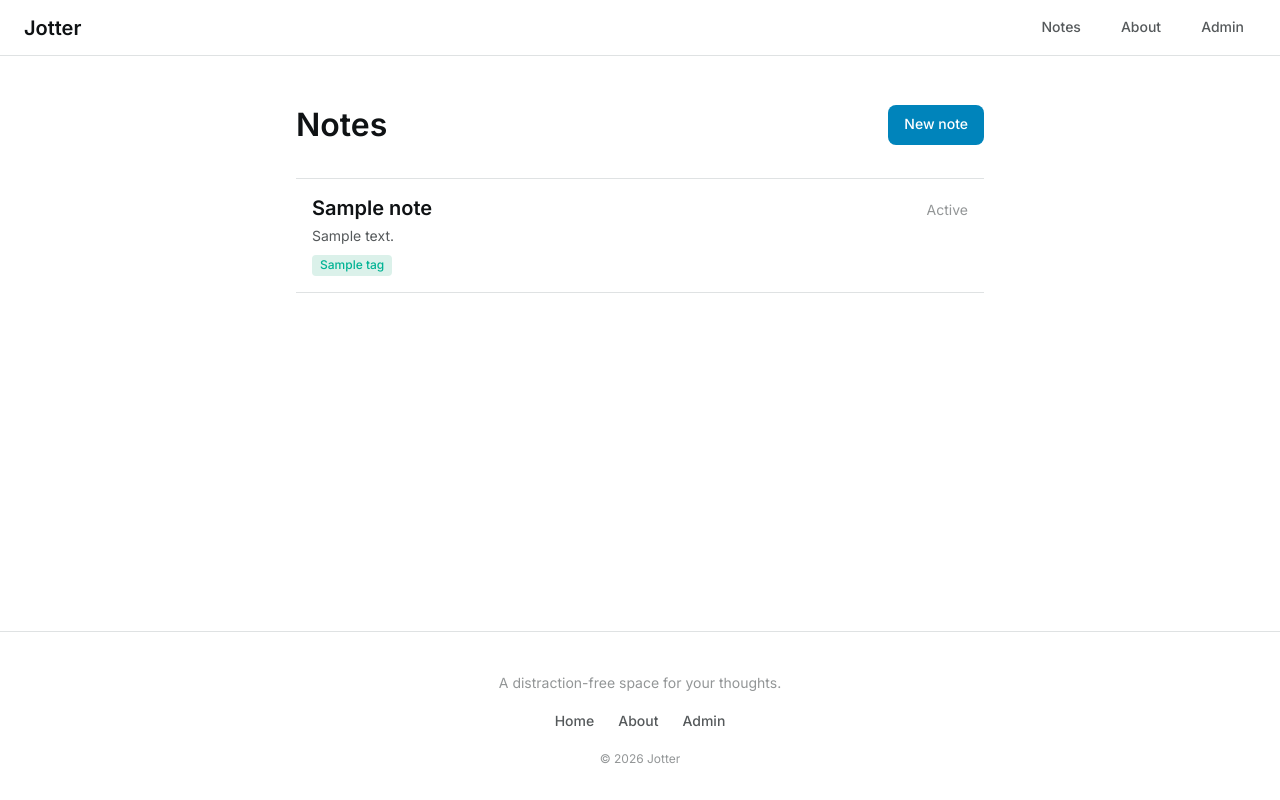
After one commit to Solod-S/jotter-django, a Django app: page /notes/ in a window 1280 px wide. The commit adds this page. Run offline with Django 4.2, Linux system fonts and the light colour scheme; tables that the repository leaves empty hold one stand-in row (values such as "Sample post").

Commit message:
feat: Implement notes list, creation, and detail views; add footer and styling components

```diff
--- a/notes/urls.py
+++ b/notes/urls.py
@@ -6,4 +6,7 @@ app_name = "notes"
 urlpatterns = [
     path('', views.index, name="index"),
     path('about/', views.about, name="about"),
+    path('notes/', views.notes_list, name="notes_list"),
+    path('notes/create/', views.note_create, name="note_create"),
+    path('notes/<int:pk>/', views.note_detail, name="note_detail"),
 ]
--- a/notes/views.py
+++ b/notes/views.py
@@ -1,5 +1,5 @@
 from django.shortcuts import render
-
+from .models import Note, Tag, Category
 # Create your views here.
 
 
@@ -9,3 +9,26 @@ def index(request):
 
 def about(request):
     return render(request, "about/index.html")
+
+
+def notes_list(request):
+    notes = Note.objects.all()
+    tags = Tag.objects.all()
+    categories = Category.objects.all()
+    return render(request, "notes/notes_list.html", {
+        "notes": notes,
+        "tags": tags,
+        "categories": categories
+    })
+
+
+def note_create(request):
+    # TODO: Implement note creation
+    from django.http import HttpResponse
+    return HttpResponse("Note create — coming soon")
+
+
+def note_detail(request, pk):
+    # TODO: Implement note detail view
+    from django.http import HttpResponse
+    return HttpResponse(f"Note detail — pk={pk}")
--- a/static/css/base.css
+++ b/static/css/base.css
@@ -4,7 +4,14 @@
    ============================================================ */
 
 /* ---- Document ---- */
+html {
+  height: 100%;
+}
+
 body {
+  display: flex;
+  flex-direction: column;
+  min-height: 100%;
   font-family: var(--font-sans);
   font-size: var(--text-base);
   color: var(--ink);
@@ -174,7 +181,9 @@ body {
 
 /* ---- Main content ---- */
 .main-content {
+  flex: 1 0 auto;
   max-width: 48rem;
+  width: 100%;
   margin: 0 auto;
   padding: var(--space-10) var(--space-6);
 }
@@ -211,6 +220,53 @@ body {
   margin-bottom: var(--space-3);
 }
 
+/* ---- Footer ---- */
+.footer {
+  padding: var(--space-10) var(--space-6) var(--space-8);
+  text-align: center;
+  border-top: 1px solid var(--border);
+}
+
+.footer__inner {
+  max-width: 48rem;
+  margin: 0 auto;
+}
+
+.footer__tagline {
+  font-size: var(--text-sm);
+  color: var(--ink-tertiary);
+  margin-bottom: var(--space-4);
+}
+
+.footer__links {
+  display: flex;
+  justify-content: center;
+  gap: var(--space-6);
+  margin-bottom: var(--space-4);
+}
+
+.footer__link {
+  font-size: var(--text-sm);
+  font-weight: 500;
+  color: var(--ink-secondary);
+  transition: color 150ms ease-out;
+}
+
+.footer__link:hover {
+  color: var(--primary);
+}
+
+.footer__link:focus-visible {
+  outline: 3px solid var(--ring);
+  outline-offset: 2px;
+  border-radius: 4px;
+}
+
+.footer__copy {
+  font-size: var(--text-xs);
+  color: var(--ink-tertiary);
+}
+
 /* ---- Utility: sr-only ---- */
 .sr-only {
   position: absolute;
--- /dev/null
+++ b/static/css/components.css
@@ -0,0 +1,474 @@
+/* ============================================================
+   Reusable Components — Jotter
+   Note cards, empty states, note list, forms.
+   ============================================================ */
+
+/* ---- Note list header ---- */
+.note-list__header {
+  display: flex;
+  align-items: center;
+  justify-content: space-between;
+  margin-bottom: var(--space-8);
+}
+
+.note-list__header .page-title {
+  margin-bottom: 0;
+}
+
+/* ---- Note list ---- */
+.note-list {
+  display: flex;
+  flex-direction: column;
+}
+
+/* ---- Note card ---- */
+.note-card {
+  border-bottom: 1px solid var(--border);
+  transition: background 150ms ease-out;
+}
+
+.note-card:first-child {
+  border-top: 1px solid var(--border);
+}
+
+.note-card:hover {
+  background: var(--surface);
+}
+
+.note-card:focus-within {
+  box-shadow: inset 0 0 0 3px var(--ring);
+}
+
+.note-card a {
+  display: block;
+  padding: var(--space-4);
+  color: inherit;
+  text-decoration: none;
+  border-radius: 0;
+}
+
+.note-card a:focus {
+  outline: none;
+}
+
+.note-card a:focus-visible {
+  outline: 3px solid var(--ring);
+  outline-offset: -1px;
+}
+
+.note-card__header {
+  display: flex;
+  align-items: baseline;
+  justify-content: space-between;
+  gap: var(--space-3);
+  margin-bottom: var(--space-1);
+}
+
+.note-card__title {
+  font-size: var(--text-xl);
+  font-weight: 600;
+  line-height: 1.3;
+  color: var(--ink);
+  white-space: nowrap;
+  overflow: hidden;
+  text-overflow: ellipsis;
+  min-width: 0;
+}
+
+.note-card__title--untitled {
+  color: var(--ink-tertiary);
+  font-style: italic;
+  font-weight: 400;
+}
+
+.note-card__date {
+  font-size: var(--text-sm);
+  color: var(--ink-tertiary);
+  white-space: nowrap;
+  flex-shrink: 0;
+}
+
+.note-card__preview {
+  font-size: var(--text-sm);
+  color: var(--ink-secondary);
+  line-height: 1.6;
+  display: -webkit-box;
+  -webkit-line-clamp: 2;
+  -webkit-box-orient: vertical;
+  overflow: hidden;
+  margin-bottom: var(--space-2);
+}
+
+.note-card__meta {
+  display: flex;
+  align-items: center;
+  gap: var(--space-2);
+  flex-wrap: wrap;
+}
+
+.note-card__tag {
+  display: inline-block;
+  font-size: var(--text-xs);
+  font-weight: 500;
+  color: var(--accent);
+  background: var(--accent-muted);
+  padding: 2px var(--space-2);
+  border-radius: 4px;
+  line-height: 1.4;
+}
+
+.note-card__status {
+  display: inline-block;
+  font-size: var(--text-xs);
+  font-weight: 500;
+  padding: 2px var(--space-2);
+  border-radius: 4px;
+  line-height: 1.4;
+}
+
+.note-card__status--active {
+  color: var(--success);
+  background: var(--success-muted);
+}
+
+.note-card__status--draft {
+  color: var(--warning);
+  background: var(--warning-muted);
+}
+
+.note-card__status--completed {
+  color: var(--ink-secondary);
+  background: var(--surface);
+}
+
+/* ---- Empty state ---- */
+.empty-state {
+  text-align: center;
+  padding: var(--space-16) var(--space-6);
+}
+
+.empty-state__icon {
+  display: block;
+  font-size: 2.5rem;
+  color: var(--ink-tertiary);
+  margin-bottom: var(--space-6);
+  line-height: 1;
+}
+
+.empty-state__heading {
+  font-size: var(--text-xl);
+  font-weight: 600;
+  color: var(--ink-secondary);
+  margin-bottom: var(--space-2);
+  line-height: 1.3;
+}
+
+.empty-state__text {
+  font-size: var(--text-base);
+  color: var(--ink-tertiary);
+  margin-bottom: var(--space-8);
+  line-height: 1.6;
+}
+
+.empty-state .btn {
+  display: inline-flex;
+}
+
+/* ---- Search bar ---- */
+.search-bar {
+  position: relative;
+  max-width: 320px;
+  width: 100%;
+}
+
+.search-bar__input {
+  width: 100%;
+  height: 40px;
+  padding: var(--space-2) var(--space-4) var(--space-2) 40px;
+  font-family: var(--font-sans);
+  font-size: var(--text-sm);
+  color: var(--ink);
+  background: var(--bg);
+  border: 1px solid var(--border-strong);
+  border-radius: 8px;
+  transition:
+    border-color 150ms ease-out,
+    box-shadow 150ms ease-out;
+}
+
+.search-bar__input::placeholder {
+  color: var(--ink-tertiary);
+}
+
+.search-bar__input:focus {
+  outline: none;
+  border-color: var(--primary);
+  box-shadow: 0 0 0 3px var(--ring);
+}
+
+.search-bar__icon {
+  position: absolute;
+  top: 50%;
+  left: 12px;
+  transform: translateY(-50%);
+  width: 20px;
+  height: 20px;
+  pointer-events: none;
+  color: var(--ink-tertiary);
+}
+
+@media (max-width: 639px) {
+  .search-bar {
+    max-width: none;
+  }
+}
+
+/* ---- Toast notification ---- */
+.toast {
+  position: fixed;
+  bottom: var(--space-6);
+  left: 50%;
+  transform: translateX(-50%);
+  padding: var(--space-3) var(--space-6);
+  background: var(--ink);
+  color: white;
+  font-size: var(--text-sm);
+  font-weight: 500;
+  border-radius: 8px;
+  z-index: 1000;
+  box-shadow: var(--shadow-md);
+}
+
+/* ---- Skeleton loading ---- */
+.skeleton-card {
+  padding: var(--space-4);
+  border-bottom: 1px solid var(--border);
+}
+
+.skeleton-card:first-child {
+  border-top: 1px solid var(--border);
+}
+
+.skeleton-card__title {
+  height: 1.25rem;
+  width: 60%;
+  background: var(--border);
+  border-radius: 4px;
+  margin-bottom: var(--space-2);
+}
+
+.skeleton-card__preview {
+  height: 0.875rem;
+  width: 90%;
+  background: var(--border);
+  border-radius: 4px;
+  margin-bottom: var(--space-1);
+}
+
+.skeleton-card__preview:last-child {
+  width: 70%;
+}
+
+@media (prefers-reduced-motion: no-preference) {
+  .skeleton-card__title,
+  .skeleton-card__preview {
+    animation: shimmer 1.5s ease-in-out infinite;
+    background: linear-gradient(
+      90deg,
+      var(--border) 0%,
+      var(--surface) 50%,
+      var(--border) 100%
+    );
+    background-size: 200% 100%;
+  }
+
+  @keyframes shimmer {
+    0% {
+      background-position: 200% 0;
+    }
+    100% {
+      background-position: -200% 0;
+    }
+  }
+}
+
+/* ---- Pagination ---- */
+.pagination {
+  display: flex;
+  align-items: center;
+  justify-content: center;
+  gap: var(--space-4);
+  padding: var(--space-8) 0;
+}
+
+.pagination__link {
+  font-size: var(--text-sm);
+  font-weight: 500;
+  color: var(--ink-secondary);
+  padding: var(--space-2) var(--space-4);
+  border: 1px solid var(--border-strong);
+  border-radius: 8px;
+  transition:
+    background 150ms ease-out,
+    color 150ms ease-out;
+}
+
+.pagination__link:hover {
+  background: var(--surface);
+  color: var(--ink);
+}
+
+.pagination__link:focus-visible {
+  outline: 3px solid var(--ring);
+  outline-offset: 2px;
+}
+
+.pagination__link--disabled {
+  color: var(--ink-tertiary);
+  border-color: var(--border);
+  pointer-events: none;
+  opacity: 0.5;
+}
+
+/* ---- Form styles (create/edit note) ---- */
+.note-form {
+  max-width: 48rem;
+}
+
+.note-form__title {
+  width: 100%;
+  font-family: var(--font-sans);
+  font-size: var(--text-2xl);
+  font-weight: 600;
+  color: var(--ink);
+  background: transparent;
+  border: none;
+  border-bottom: 1px solid var(--border);
+  padding: var(--space-2) 0 var(--space-3);
+  margin-bottom: var(--space-6);
+  line-height: 1.3;
+  transition: border-color 150ms ease-out;
+}
+
+.note-form__title::placeholder {
+  color: var(--ink-tertiary);
+  font-style: italic;
+}
+
+.note-form__title:focus {
+  outline: none;
+  border-bottom-color: var(--primary);
+}
+
+.note-form__content {
+  width: 100%;
+  min-height: 60vh;
+  font-family: var(--font-sans);
+  font-size: var(--text-lg);
+  color: var(--ink);
+  background: transparent;
+  border: none;
+  padding: 0;
+  margin-bottom: var(--space-6);
+  line-height: 1.6;
+  resize: vertical;
+}
+
+.note-form__content::placeholder {
+  color: var(--ink-tertiary);
+}
+
+.note-form__content:focus {
+  outline: none;
+}
+
+.note-form__actions {
+  display: flex;
+  justify-content: flex-end;
+  gap: var(--space-3);
+}
+
+/* ---- Note detail (read view) ---- */
+.note-detail {
+  max-width: 48rem;
+}
+
+.note-detail__header {
+  margin-bottom: var(--space-8);
+}
+
+.note-detail__title {
+  font-size: var(--text-3xl);
+  font-weight: 600;
+  line-height: 1.3;
+  text-wrap: balance;
+  color: var(--ink);
+  margin-bottom: var(--space-2);
+}
+
+.note-detail__title--untitled {
+  color: var(--ink-tertiary);
+  font-style: italic;
+  font-weight: 400;
+}
+
+.note-detail__meta {
+  display: flex;
+  align-items: center;
+  gap: var(--space-3);
+  flex-wrap: wrap;
+  font-size: var(--text-sm);
+  color: var(--ink-tertiary);
+}
+
+.note-detail__date {
+  color: var(--ink-tertiary);
+}
+
+.note-detail__content {
+  font-size: var(--text-lg);
+  line-height: 1.7;
+  text-wrap: pretty;
+  color: var(--ink);
+  white-space: pre-wrap;
+  word-wrap: break-word;
+  overflow-wrap: break-word;
+}
+
+.note-detail__actions {
+  display: flex;
+  justify-content: flex-end;
+  gap: var(--space-3);
+  margin-top: var(--space-10);
+  padding-top: var(--space-6);
+  border-top: 1px solid var(--border);
+}
+
+/* ---- Responsive ---- */
+@media (max-width: 639px) {
+  .note-card__title {
+    font-size: var(--text-lg);
+  }
+
+  .note-form__title {
+    font-size: var(--text-xl);
+  }
+
+  .note-detail__title {
+    font-size: var(--text-2xl);
+  }
+
+  .note-detail__content {
+    font-size: var(--text-base);
+  }
+
+  .note-list__header {
+    flex-direction: column;
+    align-items: flex-start;
+    gap: var(--space-4);
+  }
+
+  .note-list__header .page-title {
+    margin-bottom: 0;
+  }
+}
--- a/templates/base.html
+++ b/templates/base.html
@@ -27,6 +27,7 @@
     <header class="top-bar">
       <a href="{% url 'notes:index' %}" class="top-bar__brand">Jotter</a>
       <nav class="top-bar__nav" aria-label="Main navigation">
+        <a href="{% url 'notes:notes_list' %}" class="nav-link">Notes</a>
         <a href="{% url 'notes:about' %}" class="nav-link">About</a>
         <a
           href="{% url 'admin:index' %}"
@@ -42,6 +43,8 @@
       {% block content %}{% endblock %}
     </main>
 
+    {% include "footer.html" %}
+
     {% block extra_js %}{% endblock %}
   </body>
 </html>
--- a/templates/footer.html
+++ b/templates/footer.html
@@ -1,5 +1,13 @@
-<footer>
-  <div>
-    <p>&copy; {% now "Y" %} Jotter. All rights reserved.</p>
+<footer class="footer">
+  <div class="footer__inner">
+    <p class="footer__tagline">A distraction-free space for your thoughts.</p>
+
+    <nav class="footer__links" aria-label="Footer navigation">
+      <a href="{% url 'notes:index' %}" class="footer__link">Home</a>
+      <a href="{% url 'notes:about' %}" class="footer__link">About</a>
+      <a href="{% url 'admin:index' %}" class="footer__link" target="_blank" rel="noopener">Admin</a>
+    </nav>
+
+    <p class="footer__copy">&copy; {% now "Y" %} Jotter</p>
   </div>
 </footer>
--- /dev/null
+++ b/templates/notes/notes_list.html
@@ -0,0 +1,51 @@
+<!-- prettier-ignore -->
+{% extends "base.html" %}
+{% load static %}
+
+{% block title %}Notes — Jotter{% endblock %}
+
+{% block extra_css %}
+<link rel="stylesheet" href="{% static 'css/components.css' %}" />
+{% endblock %}
+
+{% block content %}
+<div class="note-list__header">
+  <h1 class="page-title">Notes</h1>
+  <a href="{% url 'notes:note_create' %}" class="btn btn--primary">New note</a>
+</div>
+
+{% if notes %}
+<div class="note-list">
+  {% for note in notes %}
+  <article class="note-card">
+    <a href="{% url 'notes:note_detail' note.pk %}">
+      <div class="note-card__header">
+        <h2 class="note-card__title{% if not note.title %} note-card__title--untitled{% endif %}">
+          {{ note.title|default:"Untitled" }}
+        </h2>
+        <span class="note-card__date">{{ note.get_status_display }}</span>
+      </div>
+      <p class="note-card__preview">{{ note.content|truncatechars:200 }}</p>
+      {% if note.tags.exists %}
+      <div class="note-card__meta">
+        {% for tag in note.tags.all|slice:":3" %}
+        <span class="note-card__tag">{{ tag.name }}</span>
+        {% endfor %}
+        {% if note.tags.count > 3 %}
+        <span class="note-card__tag">+{{ note.tags.count|add:"-3" }}</span>
+        {% endif %}
+      </div>
+      {% endif %}
+    </a>
+  </article>
+  {% endfor %}
+</div>
+{% else %}
+<div class="empty-state">
+  <span class="empty-state__icon" aria-hidden="true">&#10025;</span>
+  <h2 class="empty-state__heading">No notes yet</h2>
+  <p class="empty-state__text">Create your first note to get started.</p>
+  <a href="{% url 'notes:note_create' %}" class="btn btn--primary">Create your first note</a>
+</div>
+{% endif %}
+{% endblock %}
```
Also changed, not shown: .clinerules/DJANGO-ENVIRONMENT.md (added).
